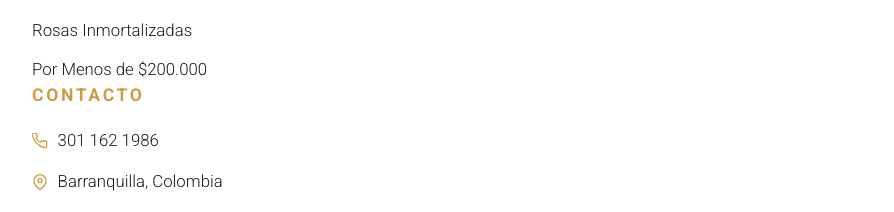
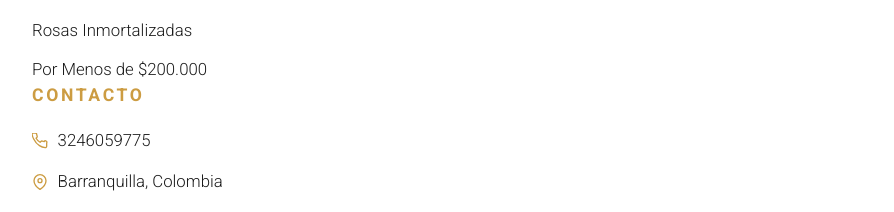
Before and after one commit to neocreomanus-coder/memoria-floral-deluxe, a React (Vite) app in the folder client/: page /admin-login in a window 1280 px wide. Shown: the part 1763-1975 px from the top of the page, without its empty margins (0-894 px from the left). Built offline with nearby package versions, Linux system fonts and the light colour scheme.

Commit message:
Actualizar WhatsApp en Footer

```diff
--- a/client/src/components/ContactSection.tsx
+++ b/client/src/components/ContactSection.tsx
@@ -37,7 +37,7 @@ export default function ContactSection() {
                 className="text-lg font-light hover:opacity-70 transition-opacity"
                 style={{ color: "oklch(0.92 0.015 75)", fontFamily: "'Cormorant Garamond', serif" }}
               >
-                301 162 1986
+                3246059775
               </a>
             </div>
           </div>
--- a/client/src/components/Footer.tsx
+++ b/client/src/components/Footer.tsx
@@ -79,7 +79,7 @@ export default function Footer() {
                 </svg>
                 <a href="https://wa.me/573246059775" target="_blank" rel="noopener noreferrer"
                   style={{ color: darkText, fontFamily: serif, fontSize: "1.05rem", fontWeight: 300, textDecoration: "none" }}>
-                  301 162 1986
+                  3246059775
                 </a>
               </li>
               <li style={{ display: "flex", alignItems: "center", gap: "0.6rem" }}>
--- a/client/src/components/Header.tsx
+++ b/client/src/components/Header.tsx
@@ -205,7 +205,7 @@ export default function Header() {
             style={{ backgroundColor: "oklch(0 0 0)", color: "oklch(0.72 0.02 75)", fontFamily: "'Lato', sans-serif" }}
           >
             <a href="tel:+573246059775" className="flex items-center gap-1.5">
-              <span style={{ color: "oklch(0.72 0.12 80)" }}>📞</span>301 162 1986
+              <span style={{ color: "oklch(0.72 0.12 80)" }}>📞</span>3246059775
             </a>
             <span style={{ color: "oklch(0.50 0 0)" }}>|</span>
             <span className="flex items-center gap-1.5">
```
